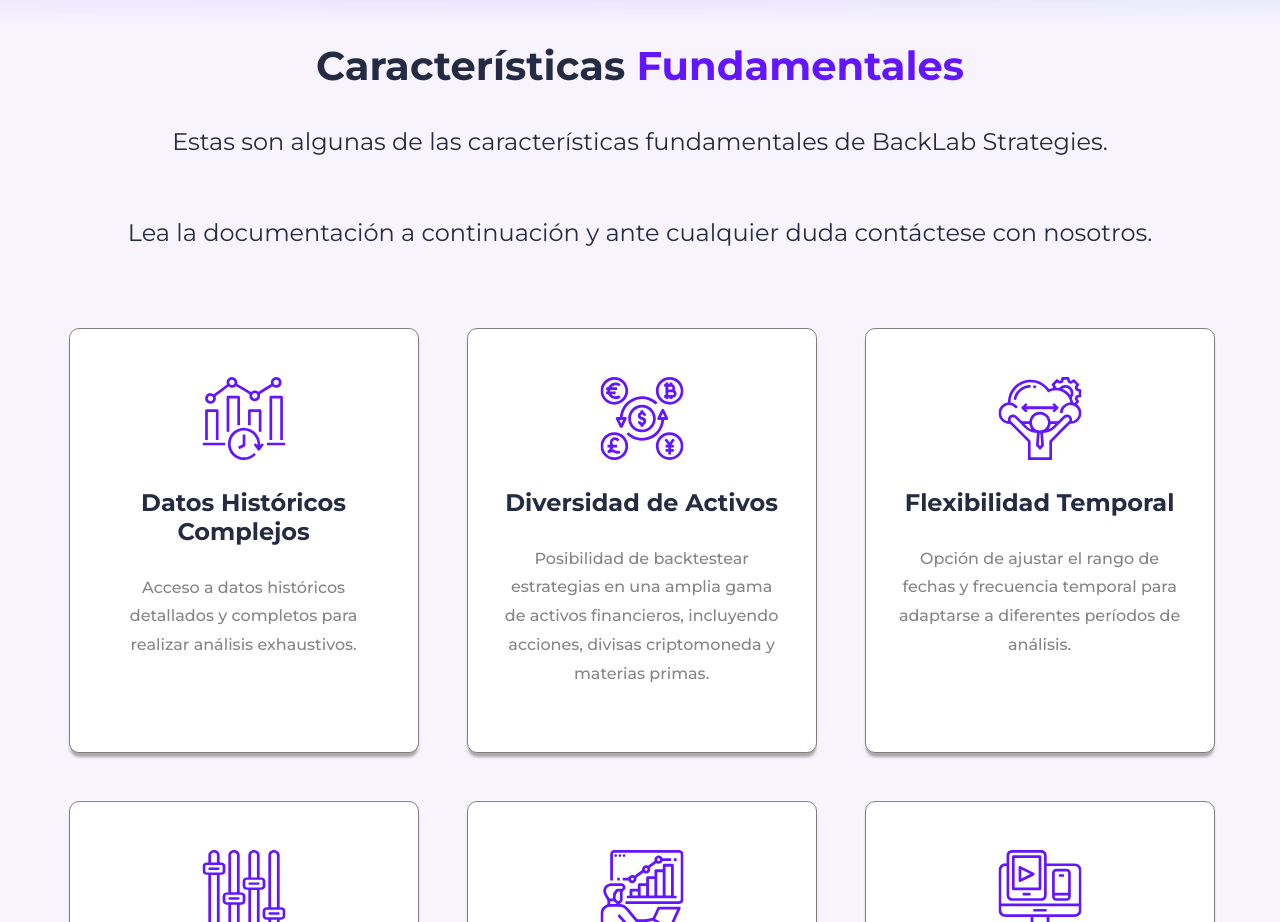
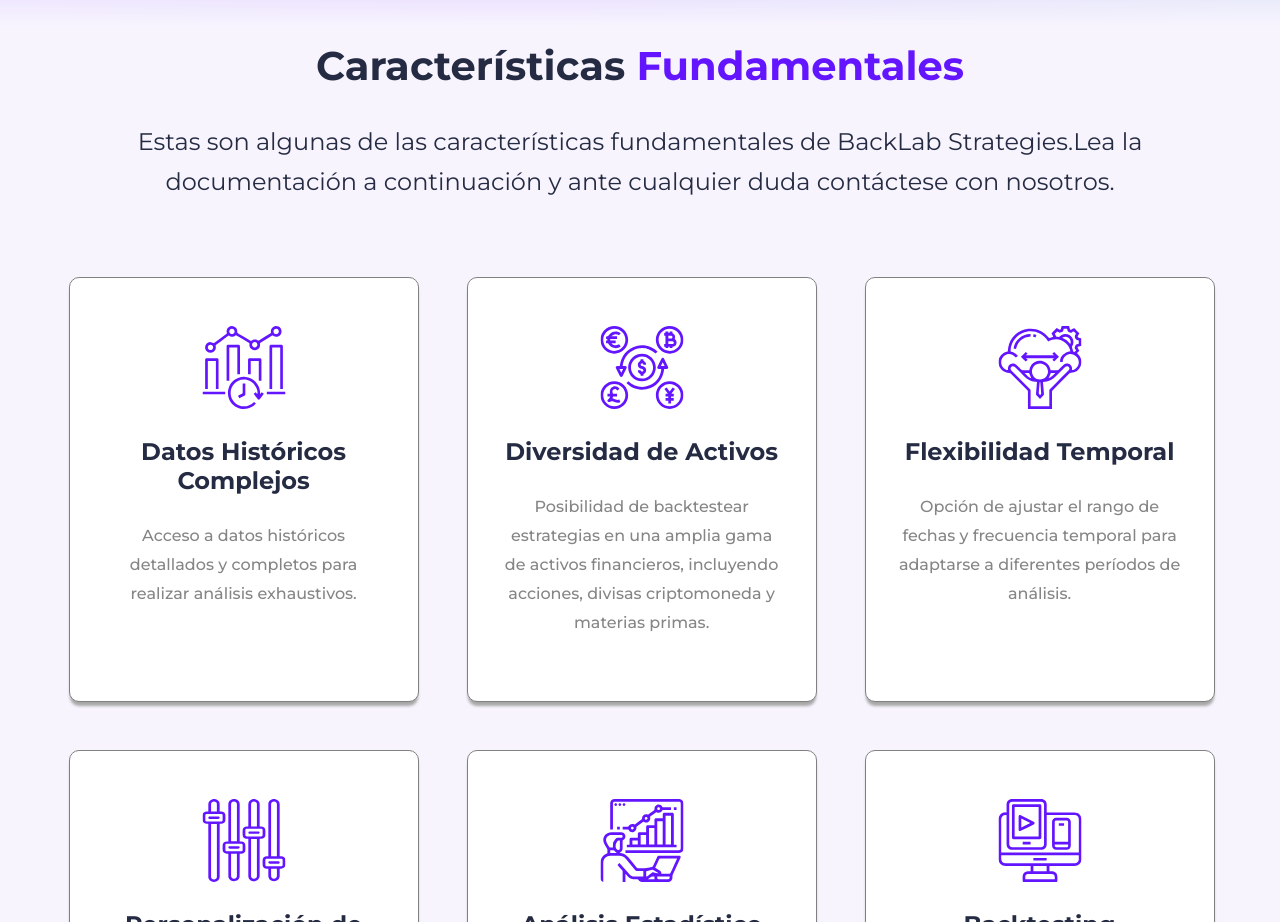
Before and after one commit to PabloC-Chiavarino/reactJs-backlab-strategies, a React (Vite) app: page /home in a window 1280 px wide. Shown: the part 880-1802 px from the top of the page. Built offline with nearby package versions, Linux system fonts and the light colour scheme.

Commit message:
style(Home): margin correction on titles

```diff
--- a/src/pages/Home/index.jsx
+++ b/src/pages/Home/index.jsx
@@ -55,8 +55,6 @@ const Home = () => {
                 </h1>
                 <p className='home-cards-description' key={lang+7}>
                     {lang === 'es' ? 'Estas son algunas de las características fundamentales de BackLab Strategies.' : 'Here are some fundamental features of BackLab Strategies.'}
-                </p>
-                <p className="home-cards-description" key={lang+8}>
                     {lang === 'es' ? 'Lea la documentación a continuación y ante cualquier duda contáctese con nosotros.' : 'Read the documentation below and if you have any questions contact us.'}
                 </p>
                 <div className="home-cards-container">
--- a/src/pages/Home/styles.css
+++ b/src/pages/Home/styles.css
@@ -135,6 +135,9 @@ main {
 
 .home-cards-section {
     background-color: #F7F4FE;
+    display: flex;
+    flex-direction: column;
+    align-items: center;
 }
 
 .home-cards-title {
@@ -152,6 +155,7 @@ main {
     position: relative;
     line-height: 2.5rem;
     margin-bottom: 4%;
+    width: 80%;
 }
 
 .home-cards-container {
```
